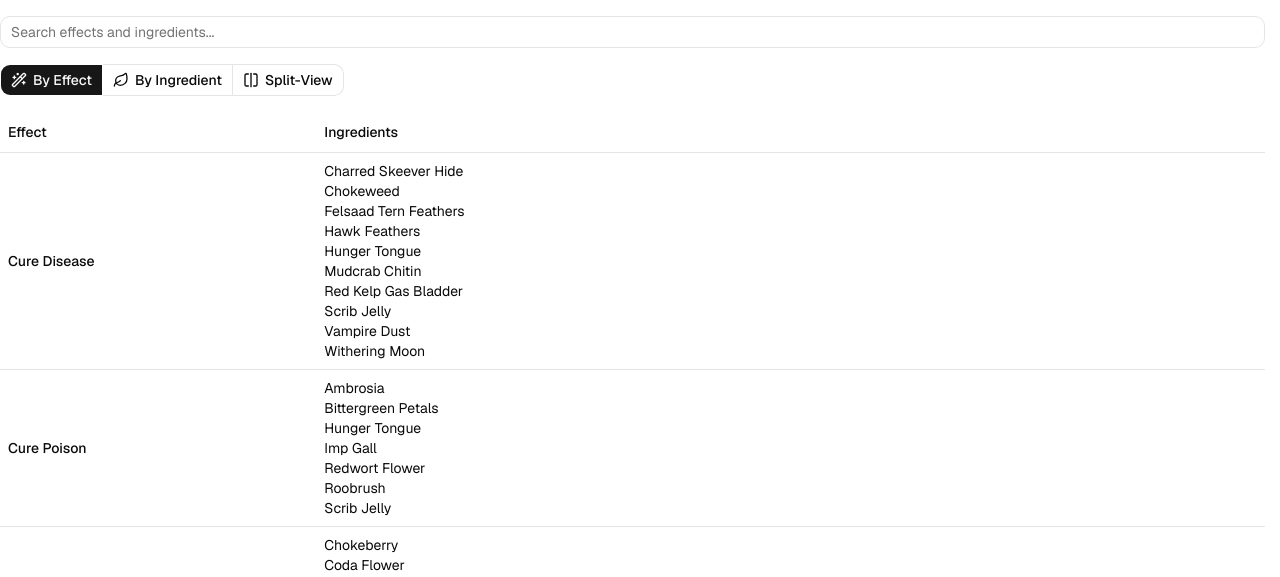
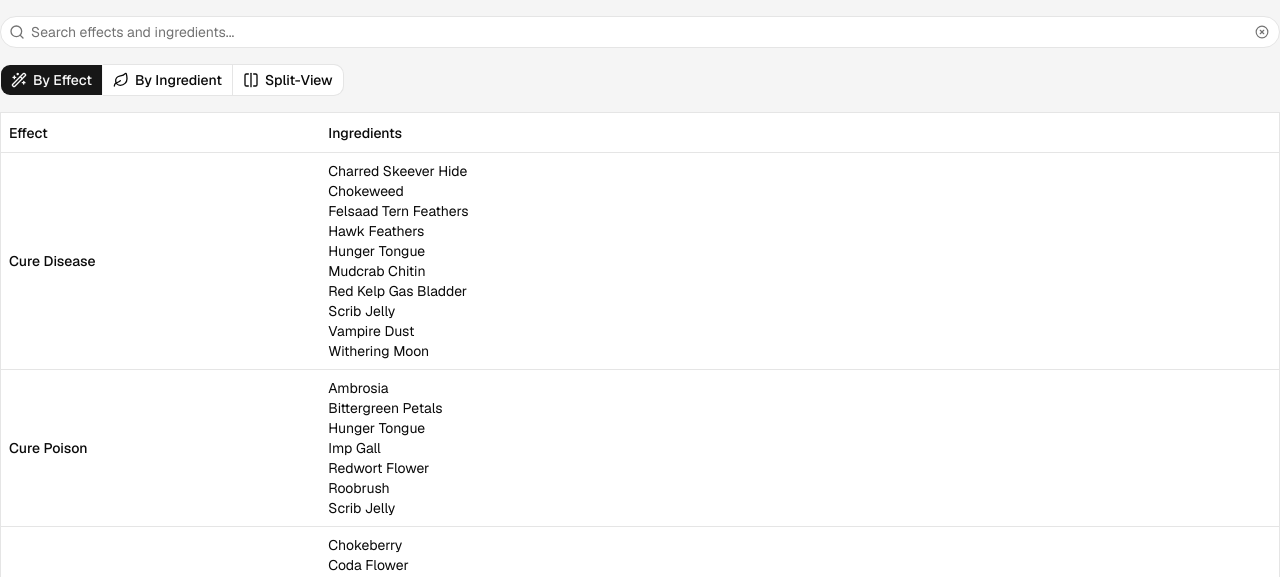
Before and after one commit to ronnyhaase/skyrim-alchemy, a Next.js app: page / in a window 1280 px wide. Shown: the top 577 px of the page. Built offline with nearby package versions, Linux system fonts and the light colour scheme.

Commit message:
Improve UI styling
- Show more cards and sub-items per row on larger screens
- Use accent color for page background and background color for tables
  and cards background
- Add border to tables
- Add icon and clear button to search input using Shadcn input group
- Make search input rounded

```diff
--- a/src/app/layout.tsx
+++ b/src/app/layout.tsx
@@ -21,9 +21,9 @@
 	return (
 		<html
 			lang="en"
-			className={`${geistSans.variable} ${geistMono.variable} h-full antialiased [scrollbar-gutter:stable]`}
+			className={`${geistSans.variable} ${geistMono.variable} h-full antialiased scrollbar-gutter-stable`}
 		>
-			<body className="min-h-full flex flex-col font-sans">
+			<body className="min-h-full flex flex-col font-sans bg-accent">
 				{children}
 			</body>
 		</html>
--- a/src/components/effects-view.tsx
+++ b/src/components/effects-view.tsx
@@ -7,10 +7,7 @@
 	TableRow,
 } from "@/components/ui/table";
 import { cn } from "cn";
-import {
-	matchesSearch,
-	type EffectSearchResult,
-} from "@/utils/search";
+import { matchesSearch, type EffectSearchResult } from "@/utils/search";
 
 type EffectsViewProps = {
 	rows: EffectSearchResult[];
@@ -24,7 +21,7 @@
 	normalizedSearchTerm,
 }: EffectsViewProps) {
 	return (
-		<Table>
+		<Table className="border border-border bg-background">
 			<TableHeader>
 				<TableRow>
 					<TableHead className="w-1/4">Effect</TableHead>
@@ -34,7 +31,10 @@
 			<TableBody>
 				{rows.length === 0 ? (
 					<TableRow>
-						<TableCell className="h-48 text-center whitespace-normal" colSpan={2}>
+						<TableCell
+							className="h-48 text-center whitespace-normal"
+							colSpan={2}
+						>
 							<p className="text-center text-muted-foreground text-2xl">
 								No ingredient or effect matched &quot;
 								{searchTerm}
@@ -48,7 +48,10 @@
 							<TableHead
 								className={cn(
 									normalizedSearchTerm &&
-										!matchesSearch(row.effect.name, normalizedSearchTerm) &&
+										!matchesSearch(
+											row.effect.name,
+											normalizedSearchTerm,
+										) &&
 										"text-muted-foreground",
 								)}
 							>
--- a/src/components/ingredients-view.tsx
+++ b/src/components/ingredients-view.tsx
@@ -7,10 +7,7 @@
 	TableRow,
 } from "@/components/ui/table";
 import { cn } from "cn";
-import {
-	matchesSearch,
-	type IngredientSearchResult,
-} from "@/utils/search";
+import { matchesSearch, type IngredientSearchResult } from "@/utils/search";
 
 type IngredientsViewProps = {
 	rows: IngredientSearchResult[];
@@ -24,7 +21,7 @@
 	normalizedSearchTerm,
 }: IngredientsViewProps) {
 	return (
-		<Table>
+		<Table className="border border-border bg-background">
 			<TableHeader>
 				<TableRow>
 					<TableHead className="w-1/4">Ingredient</TableHead>
--- a/src/components/skyrim-alchemy.tsx
+++ b/src/components/skyrim-alchemy.tsx
@@ -2,7 +2,9 @@
 
 import { useMemo, useState } from "react";
 import {
+	CircleXIcon,
 	LeafIcon,
+	SearchIcon,
 	SquareSplitHorizontalIcon,
 	WandSparklesIcon,
 } from "lucide-react";
@@ -19,6 +21,12 @@
 	searchByEffect,
 	searchByIngredient,
 } from "@/utils/search";
+import {
+	InputGroup,
+	InputGroupAddon,
+	InputGroupButton,
+	InputGroupInput,
+} from "./ui/input-group";
 
 type SkyrimAlchemyProps = {
 	effects: Effect[];
@@ -42,18 +50,34 @@
 
 	return (
 		<>
-			<Input
-				className="my-4"
+			<header>
+				<InputGroup className="my-4 [--radius:9999px] bg-background">
+					<InputGroupInput
 						placeholder="Search effects and ingredients..."
 						onChange={(event) => setSearchTerm(event.target.value)}
 						value={searchTerm}
 					/>
+					<InputGroupAddon>
+						<SearchIcon />
+					</InputGroupAddon>
+					<InputGroupAddon align="inline-end">
+						<InputGroupButton
+							onClick={() => {
+								setSearchTerm("");
+							}}
+						>
+							<CircleXIcon />
+						</InputGroupButton>
+					</InputGroupAddon>
+				</InputGroup>
 				<ButtonGroup className="mb-4">
 					<Button
 						aria-pressed={activeView === "effect"}
 						onClick={() => setActiveView("effect")}
 						type="button"
-					variant={activeView === "effect" ? "default" : "outline"}
+						variant={
+							activeView === "effect" ? "default" : "outline"
+						}
 					>
 						<WandSparklesIcon />
 						By Effect
@@ -79,7 +103,8 @@
 						Split-View
 					</Button>
 				</ButtonGroup>
-			<div>
+			</header>
+			<main>
 				{activeView === "effect" ? (
 					<EffectsView
 						normalizedSearchTerm={normalizedSearchTerm}
@@ -102,7 +127,10 @@
 						searchTerm={searchTerm}
 					/>
 				) : null}
-			</div>
+			</main>
+			<footer className="my-4 text-center text-sm">
+				Copyright &copy; Ronny Haase, 2026
+			</footer>
 		</>
 	);
 }
--- a/src/components/split-view.tsx
+++ b/src/components/split-view.tsx
@@ -31,7 +31,7 @@
 
 	return (
 		<div className="grid grid-cols-2 gap-4">
-			<ul className="grid gap-2 content-start list-none m-0 p-0">
+			<ul className="grid grid-cols-1 lg:grid-cols-2 xl:grid-cols-3 gap-2 content-start list-none m-0 p-0">
 				{ingredientRows.map((row) => (
 					<li key={row.ingredient.id}>
 						<Card size="sm">
@@ -72,7 +72,7 @@
 					</li>
 				))}
 			</ul>
-			<ul className="grid gap-2 content-start list-none m-0 p-0">
+			<ul className="grid grid-cols-1 gap-2 content-start list-none m-0 p-0">
 				{effectRows.map((row) => (
 					<li key={row.effect.id}>
 						<Card size="sm">
@@ -91,7 +91,7 @@
 								</CardTitle>
 							</CardHeader>
 							<CardContent>
-								<ul className="list-none m-0 p-0">
+								<ul className="grid grid-cols-1 md:grid-cols-2 lg:grid-cols-3 gap-1 list-none m-0 p-0">
 									{row.ingredients.map((ingredient) => (
 										<li
 											className={cn(
--- /dev/null
+++ b/src/components/ui/input-group.tsx
@@ -0,0 +1,158 @@
+"use client"
+
+import * as React from "react"
+import { cva, type VariantProps } from "class-variance-authority"
+import { cn } from "cn"
+
+import { Button } from "@/components/ui/button"
+import { Input } from "@/components/ui/input"
+import { Textarea } from "@/components/ui/textarea"
+
+function InputGroup({ className, ...props }: React.ComponentProps<"div">) {
+  return (
+    <div
+      data-slot="input-group"
+      role="group"
+      className={cn(
+        "group/input-group relative flex h-8 w-full min-w-0 items-center rounded-lg border border-input transition-colors outline-none in-data-[slot=combobox-content]:focus-within:border-inherit in-data-[slot=combobox-content]:focus-within:ring-0 has-disabled:bg-input/50 has-disabled:opacity-50 has-[[data-slot=input-group-control]:focus-visible]:border-ring has-[[data-slot=input-group-control]:focus-visible]:ring-3 has-[[data-slot=input-group-control]:focus-visible]:ring-ring/50 has-[[data-slot][aria-invalid=true]]:border-destructive has-[[data-slot][aria-invalid=true]]:ring-3 has-[[data-slot][aria-invalid=true]]:ring-destructive/20 has-[>[data-align=block-end]]:h-auto has-[>[data-align=block-end]]:flex-col has-[>[data-align=block-start]]:h-auto has-[>[data-align=block-start]]:flex-col has-[>textarea]:h-auto dark:bg-input/30 dark:has-disabled:bg-input/80 dark:has-[[data-slot][aria-invalid=true]]:ring-destructive/40 has-[>[data-align=block-end]]:[&>input]:pt-3 has-[>[data-align=block-start]]:[&>input]:pb-3 has-[>[data-align=inline-end]]:[&>input]:pr-1.5 has-[>[data-align=inline-start]]:[&>input]:pl-1.5",
+        className
+      )}
+      {...props}
+    />
+  )
+}
+
+const inputGroupAddonVariants = cva(
+  "flex h-auto cursor-text items-center justify-center gap-2 py-1.5 text-sm font-medium text-muted-foreground select-none group-data-[disabled=true]/input-group:opacity-50 [&>kbd]:rounded-[calc(var(--radius)-5px)] [&>svg:not([class*='size-'])]:size-4",
+  {
+    variants: {
+      align: {
+        "inline-start":
+          "order-first pl-2 has-[>button]:ml-[-0.3rem] has-[>kbd]:ml-[-0.15rem]",
+        "inline-end":
+          "order-last pr-2 has-[>button]:mr-[-0.3rem] has-[>kbd]:mr-[-0.15rem]",
+        "block-start":
+          "order-first w-full justify-start px-2.5 pt-2 group-has-[>input]/input-group:pt-2 [.border-b]:pb-2",
+        "block-end":
+          "order-last w-full justify-start px-2.5 pb-2 group-has-[>input]/input-group:pb-2 [.border-t]:pt-2",
+      },
+    },
+    defaultVariants: {
+      align: "inline-start",
+    },
+  }
+)
+
+function InputGroupAddon({
+  className,
+  align = "inline-start",
+  ...props
+}: React.ComponentProps<"div"> & VariantProps<typeof inputGroupAddonVariants>) {
+  return (
+    <div
+      role="group"
+      data-slot="input-group-addon"
+      data-align={align}
+      className={cn(inputGroupAddonVariants({ align }), className)}
+      onClick={(e) => {
+        if ((e.target as HTMLElement).closest("button")) {
+          return
+        }
+        e.currentTarget.parentElement?.querySelector("input")?.focus()
+      }}
+      {...props}
+    />
+  )
+}
+
+const inputGroupButtonVariants = cva(
+  "flex items-center gap-2 text-sm shadow-none",
+  {
+    variants: {
+      size: {
+        xs: "h-6 gap-1 rounded-[calc(var(--radius)-3px)] px-1.5 [&>svg:not([class*='size-'])]:size-3.5",
+        sm: "",
+        "icon-xs":
+          "size-6 rounded-[calc(var(--radius)-3px)] p-0 has-[>svg]:p-0",
+        "icon-sm": "size-8 p-0 has-[>svg]:p-0",
+      },
+    },
+    defaultVariants: {
+      size: "xs",
+    },
+  }
+)
+
+function InputGroupButton({
+  className,
+  type = "button",
+  variant = "ghost",
+  size = "xs",
+  ...props
+}: Omit<React.ComponentProps<typeof Button>, "size" | "type"> &
+  VariantProps<typeof inputGroupButtonVariants> & {
+    type?: "button" | "submit" | "reset"
+  }) {
+  return (
+    <Button
+      type={type}
+      data-size={size}
+      variant={variant}
+      className={cn(inputGroupButtonVariants({ size }), className)}
+      {...props}
+    />
+  )
+}
+
+function InputGroupText({ className, ...props }: React.ComponentProps<"span">) {
+  return (
+    <span
+      className={cn(
+        "flex items-center gap-2 text-sm text-muted-foreground [&_svg]:pointer-events-none [&_svg:not([class*='size-'])]:size-4",
+        className
+      )}
+      {...props}
+    />
+  )
+}
+
+function InputGroupInput({
+  className,
+  ...props
+}: React.ComponentProps<"input">) {
+  return (
+    <Input
+      data-slot="input-group-control"
+      className={cn(
+        "flex-1 rounded-none border-0 bg-transparent shadow-none ring-0 focus-visible:ring-0 disabled:bg-transparent aria-invalid:ring-0 dark:bg-transparent dark:disabled:bg-transparent",
+        className
+      )}
+      {...props}
+    />
+  )
+}
+
+function InputGroupTextarea({
+  className,
+  ...props
+}: React.ComponentProps<"textarea">) {
+  return (
+    <Textarea
+      data-slot="input-group-control"
+      className={cn(
+        "flex-1 resize-none rounded-none border-0 bg-transparent py-2 shadow-none ring-0 focus-visible:ring-0 disabled:bg-transparent aria-invalid:ring-0 dark:bg-transparent dark:disabled:bg-transparent",
+        className
+      )}
+      {...props}
+    />
+  )
+}
+
+export {
+  InputGroup,
+  InputGroupAddon,
+  InputGroupButton,
+  InputGroupText,
+  InputGroupInput,
+  InputGroupTextarea,
+}
--- /dev/null
+++ b/src/components/ui/textarea.tsx
@@ -0,0 +1,17 @@
+import * as React from "react"
+import { cn } from "cn"
+
+function Textarea({ className, ...props }: React.ComponentProps<"textarea">) {
+  return (
+    <textarea
+      data-slot="textarea"
+      className={cn(
+        "flex field-sizing-content min-h-16 w-full rounded-lg border border-input bg-transparent px-2.5 py-2 text-base transition-colors outline-none placeholder:text-muted-foreground focus-visible:border-ring focus-visible:ring-3 focus-visible:ring-ring/50 disabled:cursor-not-allowed disabled:bg-input/50 disabled:opacity-50 aria-invalid:border-destructive aria-invalid:ring-3 aria-invalid:ring-destructive/20 md:text-sm dark:bg-input/30 dark:disabled:bg-input/80 dark:aria-invalid:border-destructive/50 dark:aria-invalid:ring-destructive/40",
+        className
+      )}
+      {...props}
+    />
+  )
+}
+
+export { Textarea }
```
Lines whose indentation alone changed are shown as unchanged.
